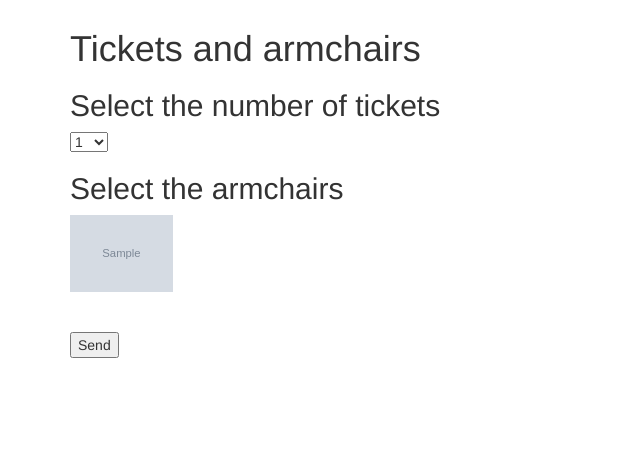
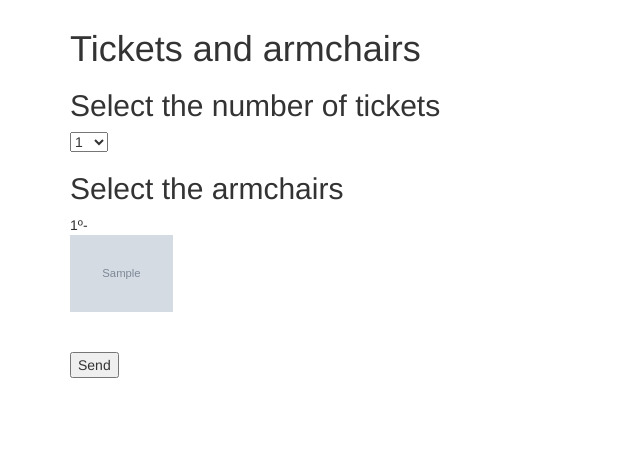
Before and after one commit to milak1920/MovieTime, a PHP site: page /armchairs.php in a window 1280 px wide. Shown: the part 51-526 px from the top of the page, without its empty margins (0-640 px from the left). Run offline with PHP 8.4, Linux system fonts and the light colour scheme; tables that the repository leaves empty or names only in its code hold one stand-in row (values such as "Sample post"); grey boxes marked "Sample" are stand-in pictures; data that the repository does not hold is empty.

Commit message:
Update armchairs.php

```diff
--- a/web/armchairs.php
+++ b/web/armchairs.php
@@ -62,6 +62,8 @@ if ($_SERVER["REQUEST_METHOD"]=="POST"){
       $num = mysqli_num_rows($s);
             if ($num > 0) { // If it ran OK, display the records.
             while ($row = mysqli_fetch_array($s, MYSQLI_ASSOC)) {
+            echo '<div class="texto"> '.$row['armchair_id'].'º-</div>' ;
+
             echo '<img   onclick="cambia(this.id)"  width="9%" id="'.$row['armchair_id'].'" src="'.$row['image'].'" name="sillas">';
                 }
             }
```
